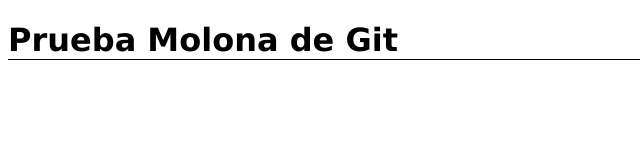
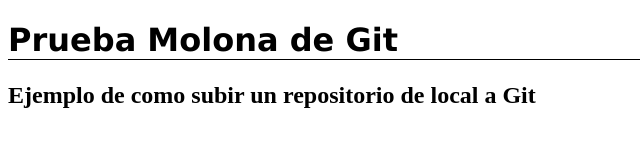
Before and after one commit to noemarco7/EjemploGit, a plain HTML site: page index.html in a window 1280 px wide. Shown: the whole page, without its empty margins (0-640 px from the left). Drawn offline with Linux system fonts and the light colour scheme.

Commit message:
Cambios en el index.html

```diff
--- a/index.html
+++ b/index.html
@@ -12,6 +12,7 @@
 </head>
 <body>
     <h1>Prueba Molona de Git</h1>
+    <h2>Ejemplo de como subir un repositorio de local a Git</h2>
 
 </body>
 </html>
```
